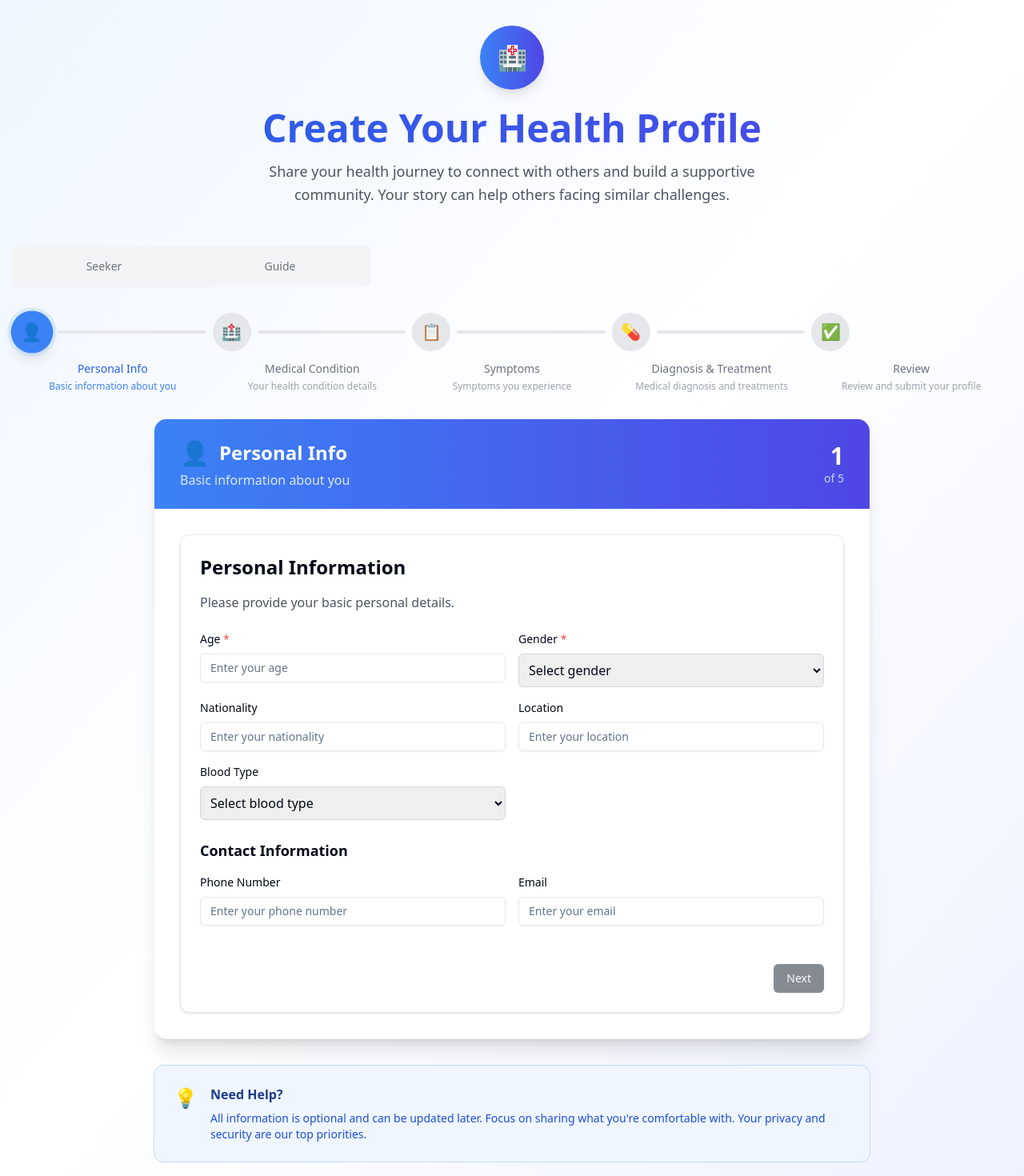
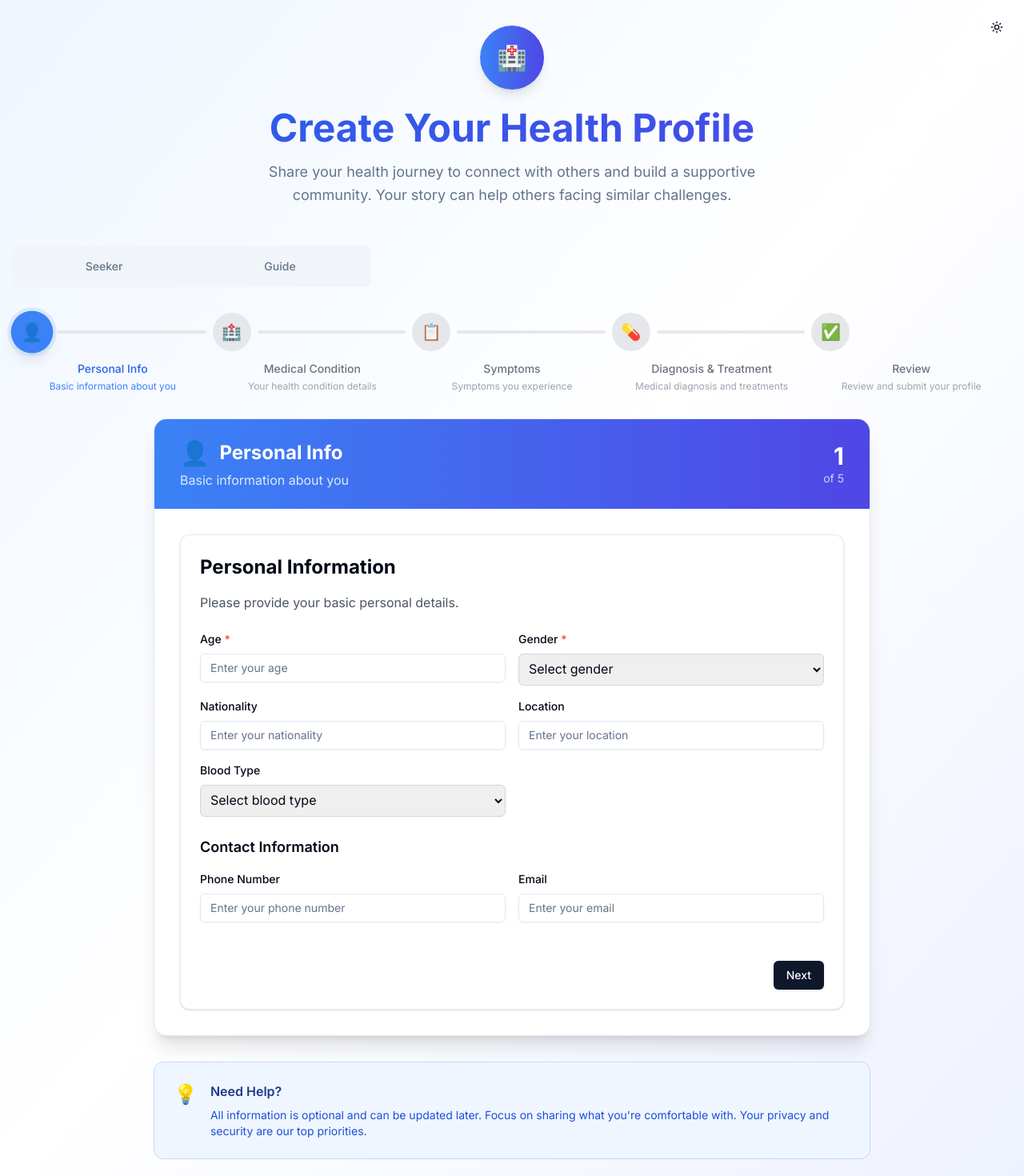
Before and after one commit to FillingVoid7/PeerAid, a Next.js app: page /healthProfile/createProfile in a window 1280 px wide. Shown: the top 1470 px of the page at 80% size. Built offline with nearby package versions, Linux system fonts and the light colour scheme; no server answers; sample sign-in values are in the browser's storage.

Commit message:
feat(profile): enhance profile setup with toast notifications and theme support

```diff
--- a/app/healthProfile/createProfile/page.tsx
+++ b/app/healthProfile/createProfile/page.tsx
@@ -2,6 +2,7 @@
 import React, { useState, useEffect } from "react";
 import { useRouter } from "next/navigation";
 import { useSession } from "next-auth/react";
+import { toast } from "sonner";
 import RoleTabs from "@/components/profile/RoleTabs";
 import PersonalInfoStep, { PersonalInfoData } from "@/components/profile/PersonalInfoStep";
 import MedicalConditionStep, { MedicalConditionData } from "@/components/profile/MedicalConditionStep";
@@ -77,6 +78,11 @@ export default function ProfileSetup() {
       if (draft.diagnosisTreatment) {
         setDiagnosisTreatment(draft.diagnosisTreatment);
       }
+
+      toast.info('Draft loaded!', {
+        description: 'Your previously saved progress has been restored.',
+        duration: 3000,
+      });
     }
   }, []);
 
@@ -103,12 +109,20 @@ export default function ProfileSetup() {
   const handleNext = () => {
     if (currentStep < defaultSteps.length - 1) {
       setCurrentStep(currentStep + 1);
+      toast.success('Step completed!', {
+        description: `Moving to ${defaultSteps[currentStep + 1].name}`,
+        duration: 2000,
+      });
     }
   };
 
   const handleBack = () => {
     if (currentStep > 0) {
       setCurrentStep(currentStep - 1);
+      toast.info('Going back', {
+        description: `Returned to ${defaultSteps[currentStep - 1].name}`,
+        duration: 2000,
+      });
     }
   };
 
@@ -135,15 +149,24 @@ export default function ProfileSetup() {
       if (result.success) {
         profileService.clearDraft();
 
-        alert('Profile created successfully! 🎉');
+        toast.success('Profile created successfully! 🎉', {
+          description: 'Your health profile has been saved and you can now connect with others.',
+          duration: 5000,
+        });
         router.push('/healthProfile/viewProfile');
       } else {
-        alert(`Error: ${result.message}`);
+        toast.error('Failed to create profile', {
+          description: result.message,
+          duration: 5000,
+        });
       }
 
     } catch (error) {
       console.error('Profile submission error:', error);
-      alert('An unexpected error occurred. Please try again.');
+      toast.error('Something went wrong', {
+        description: 'An unexpected error occurred. Please try again.',
+        duration: 5000,
+      });
     } finally {
       setIsSubmitting(false);
     }
@@ -154,7 +177,7 @@ export default function ProfileSetup() {
   }
 
   return (
-    <div className="min-h-screen bg-gradient-to-br from-blue-50 via-white to-indigo-50">
+    <div className="min-h-screen bg-gradient-to-br from-blue-50 via-background to-indigo-50 dark:from-slate-900 dark:via-background dark:to-indigo-950">
       {/* Background Pattern */}
       <div className="absolute inset-0 opacity-5">
         <div className="absolute inset-0" style={{
@@ -171,7 +194,7 @@ export default function ProfileSetup() {
           <h1 className="text-4xl md:text-5xl font-bold bg-gradient-to-r from-blue-600 to-indigo-600 bg-clip-text text-transparent mb-4">
             Create Your Health Profile
           </h1>
-          <p className="text-lg text-gray-600 max-w-2xl mx-auto leading-relaxed">
+          <p className="text-lg text-muted-foreground max-w-2xl mx-auto leading-relaxed">
             Share your health journey to connect with others and build a supportive community.
             Your story can help others facing similar challenges.
           </p>
@@ -189,7 +212,7 @@ export default function ProfileSetup() {
 
             {/* Form Container */}
             <div className="max-w-4xl mx-auto">
-              <div className="bg-white rounded-2xl shadow-xl border border-gray-100 overflow-hidden">
+              <div className="bg-card rounded-2xl shadow-xl border border-border overflow-hidden">
                 {/* Step Header */}
                 <div className="bg-gradient-to-r from-blue-500 to-indigo-600 px-8 py-6">
                   <div className="flex items-center justify-between text-white">
@@ -262,12 +285,12 @@ export default function ProfileSetup() {
 
             {/* Help Section */}
             <div className="max-w-4xl mx-auto mt-8">
-              <div className="bg-blue-50 border border-blue-200 rounded-xl p-6">
+              <div className="bg-blue-50 dark:bg-blue-950/50 border border-blue-200 dark:border-blue-800 rounded-xl p-6">
                 <div className="flex items-start gap-4">
                   <div className="text-2xl">💡</div>
                   <div>
-                    <h3 className="font-semibold text-blue-900 mb-2">Need Help?</h3>
-                    <p className="text-blue-700 text-sm">
+                    <h3 className="font-semibold text-blue-900 dark:text-blue-100 mb-2">Need Help?</h3>
+                    <p className="text-blue-700 dark:text-blue-300 text-sm">
                       All information is optional and can be updated later. Focus on sharing what you're comfortable with.
                       Your privacy and security are our top priorities.
                     </p>
--- a/app/layout.tsx
+++ b/app/layout.tsx
@@ -1,17 +1,11 @@
 import type { Metadata } from "next";
-import { Geist, Geist_Mono } from "next/font/google";
 import "./globals.css";
 import { Providers } from "./providers";
+import { Inter } from "next/font/google";
+import { Toaster } from "@/components/ui/sonner";
+import { ModeToggle } from "@/components/ui/ThemeToggle";
 
-const geistSans = Geist({
-  variable: "--font-geist-sans",
-  subsets: ["latin"],
-});
-
-const geistMono = Geist_Mono({
-  variable: "--font-geist-mono",
-  subsets: ["latin"],
-});
+const inter = Inter({ subsets: ["latin"] });
 
 export const metadata: Metadata = {
   title: "PeerAid",
@@ -24,13 +18,15 @@ export default function RootLayout({
   children: React.ReactNode;
 }>) {
   return (
-    <html lang="en">
-      <body
-        className={`${geistSans.variable} ${geistMono.variable} antialiased`}
-      >
+    <html lang="en" suppressHydrationWarning>
+      <body className={inter.className}>
         <Providers session={null}>
+          <div className="fixed top-4 right-4 z-50">
+            <ModeToggle />
+          </div>
           {children}
         </Providers>
+        <Toaster />
       </body>
     </html>
   );
--- a/app/providers.tsx
+++ b/app/providers.tsx
@@ -1,11 +1,19 @@
 'use client';
 
 import { SessionProvider } from 'next-auth/react';
+import { ThemeProvider } from '@/components/ui/themeProvider';
 
 export function Providers({ children, session }: { children: React.ReactNode; session: any }) {
     return(
         <SessionProvider>
-            {children}
+            <ThemeProvider
+                attribute="class"
+                defaultTheme="system"
+                enableSystem
+                disableTransitionOnChange
+            >
+                {children}
+            </ThemeProvider>
         </SessionProvider>
     );
 }
--- a/components/profile/PersonalInfoStep.tsx
+++ b/components/profile/PersonalInfoStep.tsx
@@ -36,8 +36,6 @@ export default function PersonalInfoStep({ data, onChange, onNext, onBack }: Per
       },
     });
   };
-
-  const isValid = data.age && data.gender;
 
   return (
     <main>
@@ -154,7 +152,6 @@ export default function PersonalInfoStep({ data, onChange, onNext, onBack }: Per
         )}
         <Button
           onClick={onNext}
-          disabled={!isValid}
           className="ml-auto"
         >
           Next
--- a/components/profile/RoleTabs.tsx
+++ b/components/profile/RoleTabs.tsx
@@ -8,13 +8,13 @@ interface RoleTabsProps {
 export default function RoleTabs({ selectedRole, onRoleChange }: RoleTabsProps) {
   return (
     <div className="w-full mb-8">
-      <div className="bg-gray-100 p-1 rounded-lg inline-flex w-full max-w-md mx-auto">
+      <div className="bg-muted p-1 rounded-lg inline-flex w-full max-w-md mx-auto">
         <button
           onClick={() => onRoleChange('seeker')}
           className={`flex-1 px-6 py-3 rounded-md text-sm font-medium transition-all duration-200 ${
             selectedRole === 'seeker'
-              ? 'bg-white text-blue-600 shadow-sm'
-              : 'text-gray-500 hover:text-gray-700'
+              ? 'bg-background text-blue-600 shadow-sm dark:text-blue-400'
+              : 'text-muted-foreground hover:text-foreground'
           }`}
         >
           Seeker
@@ -23,8 +23,8 @@ export default function RoleTabs({ selectedRole, onRoleChange }: RoleTabsProps)
           onClick={() => onRoleChange('guide')}
           className={`flex-1 px-6 py-3 rounded-md text-sm font-medium transition-all duration-200 ${
             selectedRole === 'guide'
-              ? 'bg-white text-green-600 shadow-sm'
-              : 'text-gray-500 hover:text-gray-700'
+              ? 'bg-background text-green-600 shadow-sm dark:text-green-400'
+              : 'text-muted-foreground hover:text-foreground'
           }`}
         >
           Guide
@@ -33,19 +33,19 @@ export default function RoleTabs({ selectedRole, onRoleChange }: RoleTabsProps)
 
       <div className="mt-4 text-center">
         {selectedRole === 'seeker' && (
-          <div className="text-blue-600">
+          <div className="text-blue-600 dark:text-blue-400">
             <p className="font-medium">Seeker Profile</p>
-            <p className="text-sm text-gray-600">Looking for guidance and support from others who have experienced similar health conditions.</p>
+            <p className="text-sm text-muted-foreground">Looking for guidance and support from others who have experienced similar health conditions.</p>
           </div>
         )}
         {selectedRole === 'guide' && (
-          <div className="text-green-600">
+          <div className="text-green-600 dark:text-green-400">
             <p className="font-medium">Guide Profile</p>
-            <p className="text-sm text-gray-600">Sharing your experience to help others who are dealing with similar health conditions.</p>
+            <p className="text-sm text-muted-foreground">Sharing your experience to help others who are dealing with similar health conditions.</p>
           </div>
         )}
         {!selectedRole && (
-          <div className="text-gray-500">
+          <div className="text-muted-foreground">
             <p className="font-medium">Choose Your Role</p>
             <p className="text-sm">Select whether you're seeking guidance or offering to guide others.</p>
           </div>
--- /dev/null
+++ b/components/ui/ThemeToggle.tsx
@@ -0,0 +1,22 @@
+"use client"
+
+import { Moon, Sun } from "lucide-react"
+import { useTheme } from "next-themes"
+import { Button } from "@/components/ui/button"
+
+export function ModeToggle() {
+    const { theme, setTheme } = useTheme()
+
+    return (
+        <Button
+            variant="ghost"
+            size="icon"
+            onClick={() => setTheme(theme === "light" ? "dark" : "light")}
+            className="h-9 w-9"
+        >
+            <Sun className="h-5 w-5 rotate-0 scale-100 transition-all dark:-rotate-90 dark:scale-0" />
+            <Moon className="absolute h-5 w-5 rotate-90 scale-0 transition-all dark:rotate-0 dark:scale-100" />
+            <span className="sr-only">Toggle theme</span>
+        </Button>
+    )
+}
--- /dev/null
+++ b/components/ui/sonner.tsx
@@ -0,0 +1,31 @@
+"use client"
+
+import { useTheme } from "next-themes"
+import { Toaster as Sonner } from "sonner"
+
+type ToasterProps = React.ComponentProps<typeof Sonner>
+
+const Toaster = ({ ...props }: ToasterProps) => {
+  const { theme = "system" } = useTheme()
+
+  return (
+    <Sonner
+      theme={theme as ToasterProps["theme"]}
+      className="toaster group"
+      toastOptions={{
+        classNames: {
+          toast:
+            "group toast group-[.toaster]:bg-background group-[.toaster]:text-foreground group-[.toaster]:border-border group-[.toaster]:shadow-lg",
+          description: "group-[.toast]:text-muted-foreground",
+          actionButton:
+            "group-[.toast]:bg-primary group-[.toast]:text-primary-foreground",
+          cancelButton:
+            "group-[.toast]:bg-muted group-[.toast]:text-muted-foreground",
+        },
+      }}
+      {...props}
+    />
+  )
+}
+
+export { Toaster }
--- /dev/null
+++ b/components/ui/themeProvider.tsx
@@ -0,0 +1,11 @@
+"use client"
+
+import * as React from "react"
+import { ThemeProvider as NextThemesProvider } from "next-themes"
+
+export function ThemeProvider({
+    children,
+    ...props
+}: React.ComponentProps<typeof NextThemesProvider>) {
+    return <NextThemesProvider {...props}>{children}</NextThemesProvider>
+}
--- a/package.json
+++ b/package.json
@@ -18,8 +18,10 @@
     "mongoose": "^8.18.1",
     "next": "15.5.3",
     "next-auth": "^4.24.11",
+    "next-themes": "^0.4.6",
     "react": "19.1.0",
     "react-dom": "19.1.0",
+    "sonner": "^2.0.7",
     "tailwind-merge": "^3.3.1",
     "tailwindcss-animate": "^1.0.7"
   },
```
Also changed, not shown: components/profile/MedicalConditionStep.tsx (+6 -6 lines), 1 other file (tests, documents, lock files or other folders).
